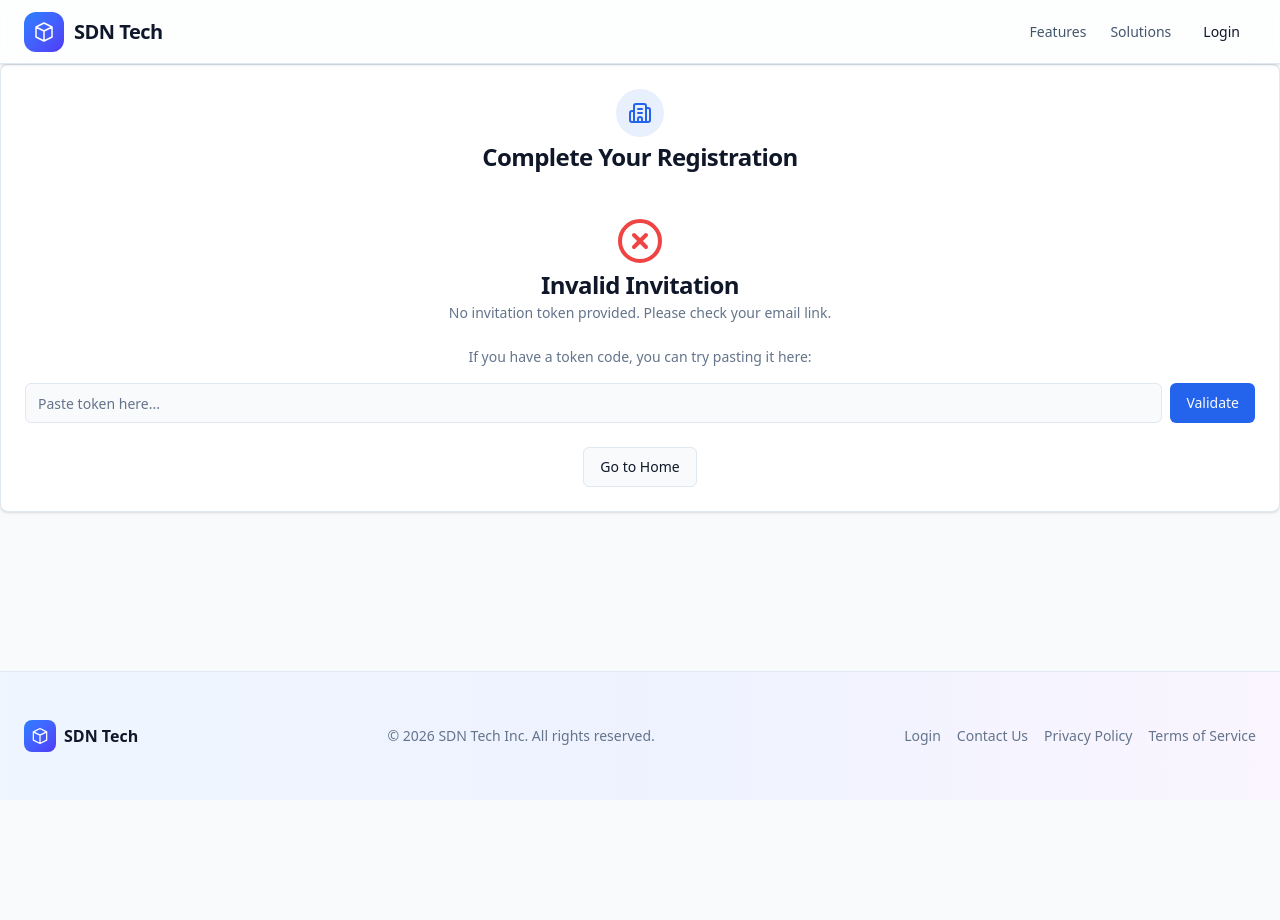
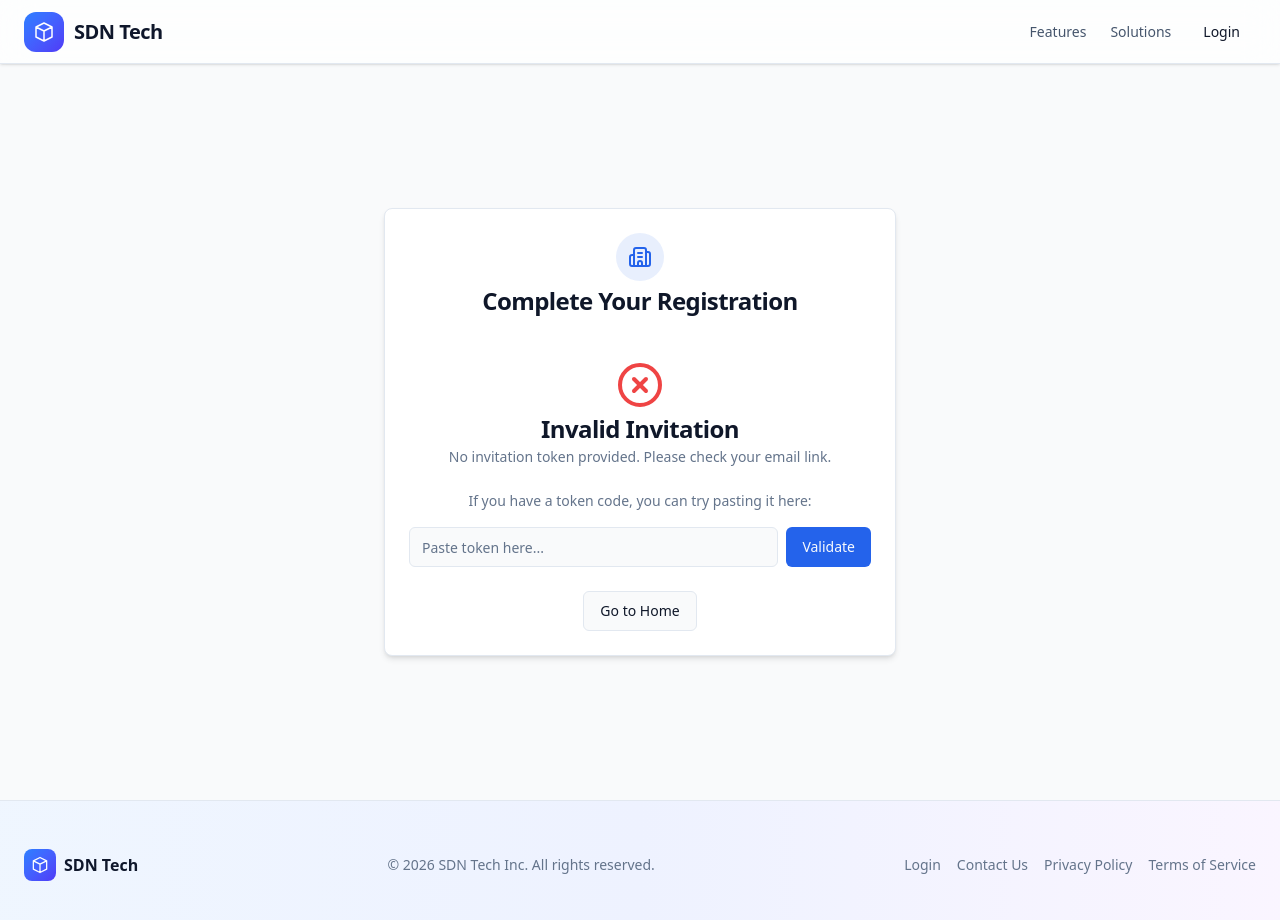
Before and after one commit to manoj-shukla/sdn-frontend, a Next.js app: page /auth/accept-invite in a window 1280 px wide. Shown: the top 920 px of the page. Before the commit the page ends 800 px from the top, so only its background shows below. Built offline with nearby package versions, Linux system fonts and the light colour scheme.

Commit message:
invite page fix

```diff
--- a/src/app/(public)/auth/accept-invite/page.tsx
+++ b/src/app/(public)/auth/accept-invite/page.tsx
@@ -13,7 +13,8 @@ import apiClient from "@/lib/api/client";
 
 export default function AcceptInvitePage() {
     return (
-        <Card>
+        <div className="flex items-center justify-center min-h-[calc(100vh-64px)] px-4 py-10">
+            <Card className="w-full max-w-lg shadow-md">
                 <CardHeader>
                     <div className="mx-auto w-12 h-12 bg-primary/10 rounded-full flex items-center justify-center mb-2">
                         <Building2 className="h-6 w-6 text-primary" />
@@ -29,6 +30,7 @@ export default function AcceptInvitePage() {
                     <AcceptInviteContent />
                 </React.Suspense>
             </Card>
+        </div>
     );
 }
 
```
Lines whose indentation alone changed are shown as unchanged.
